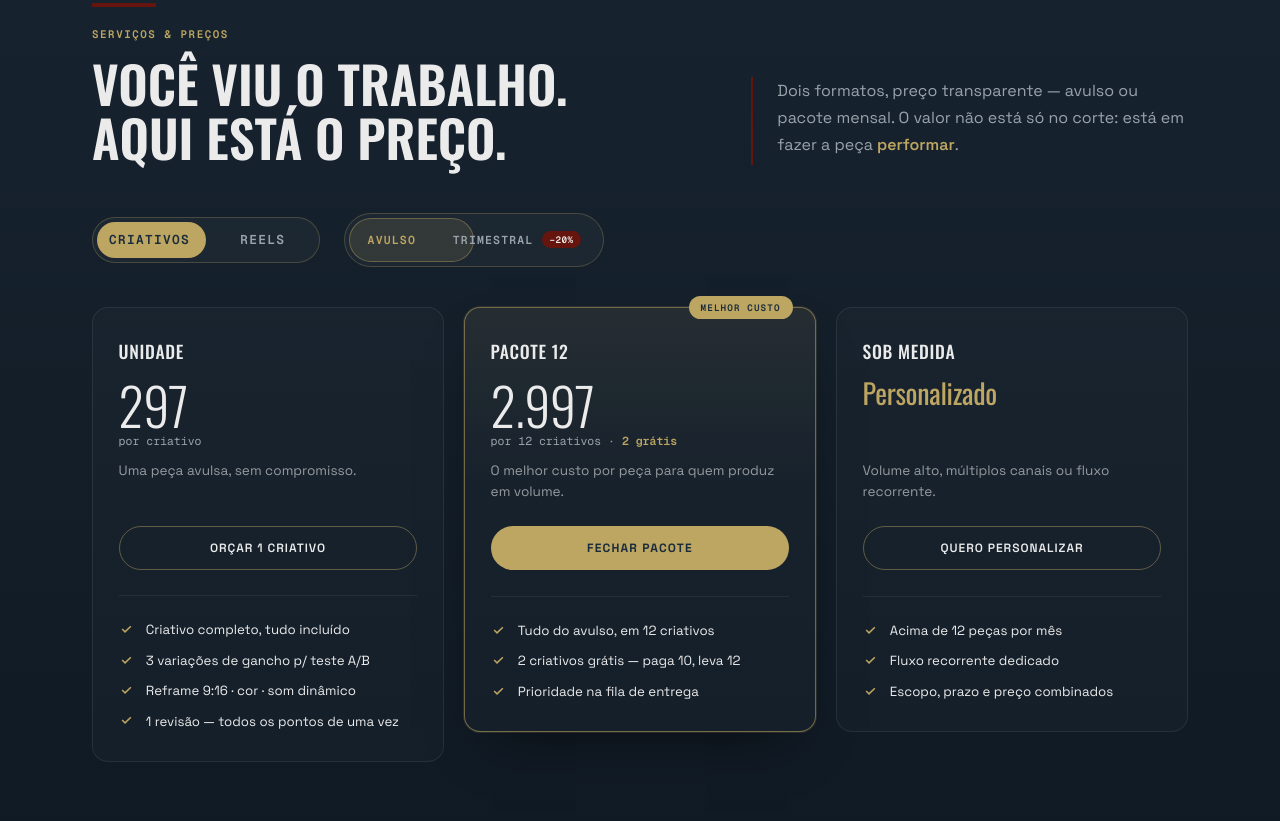
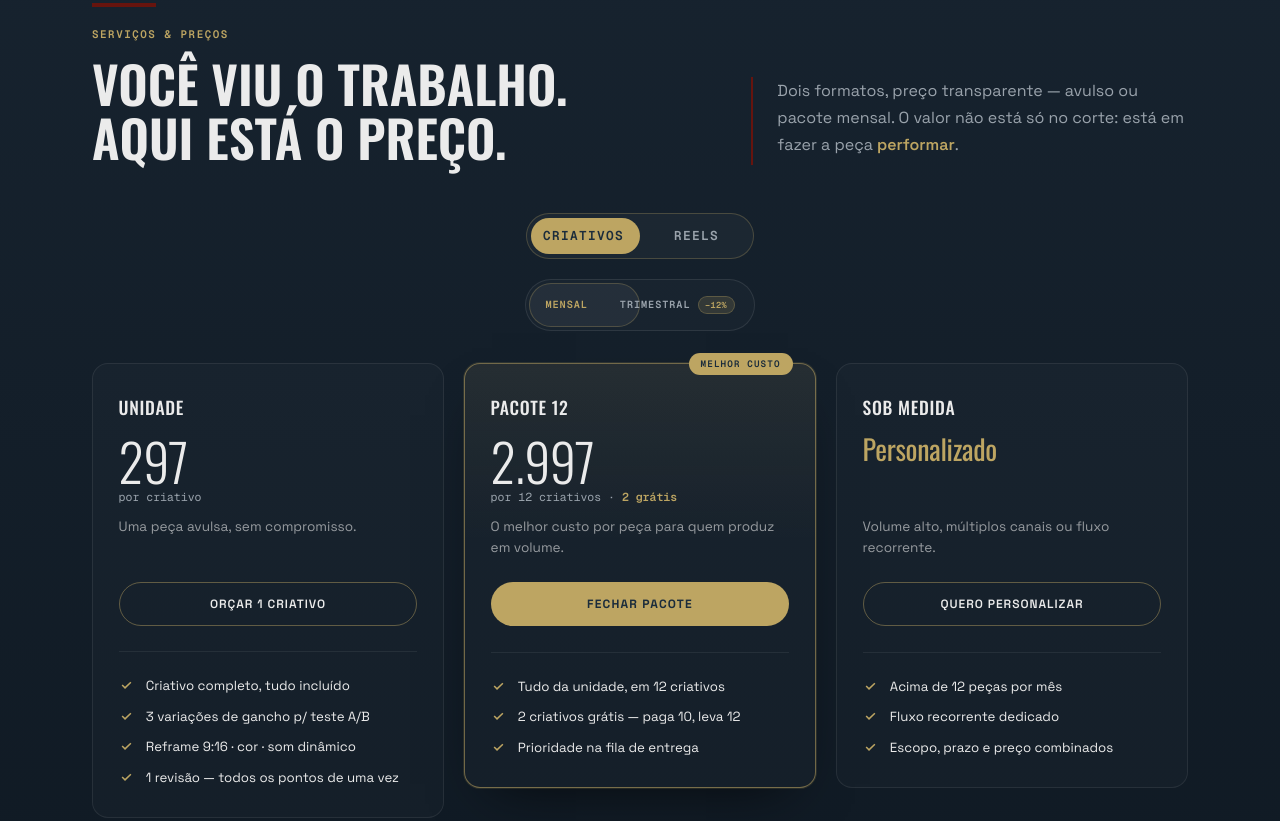
Before and after one commit to maikchan/portfolio, a website: page index.html in a window 1280 px wide. Shown: the part 2817-3638 px from the top of the page. Drawn offline with nearby package versions, Linux system fonts and the light colour scheme.

Commit message:
style(services): toggles centralizados (formato destacado, periodo discreto), Mensal/Trimestral -12%

```diff
--- a/index.html
+++ b/index.html
@@ -722,38 +722,39 @@
     .seg-btn[aria-selected="true"] { color: var(--c-navy); }
     .seg-btn:not([aria-selected="true"]):hover { color: var(--c-paper); }
 
-    /* ── Controles: toggle de formato + toggle de período ── */
-    .plan-controls {
-      display: flex; flex-wrap: wrap; align-items: center; gap: 1rem 1.5rem;
-      margin-bottom: 2.5rem;
-    }
-    .plan-controls .seg { margin-bottom: 0; }
+    /* ── Toggle de formato (Criativos / Reels) — centralizado, destacado ── */
+    .plan-format-toggle { display: flex; justify-content: center; margin-bottom: 1.25rem; }
+    .plan-format-toggle .seg { margin-bottom: 0; }
+
+    /* ── Toggle de período (Mensal / Trimestral) — discreto, centralizado ── */
+    .plan-billing-toggle { display: flex; justify-content: center; margin-bottom: 2rem; }
     .bill-seg {
       position: relative; isolation: isolate;
-      display: inline-flex; padding: 4px;
+      display: inline-flex; padding: 3px;
+      border: 1px solid rgba(235,235,235,0.1); border-radius: 9999px;
+      background: rgba(235,235,235,0.02);
+    }
+    .bill-thumb {
+      position: absolute; z-index: -1; top: 3px; bottom: 3px; left: 3px;
+      width: calc(50% - 3px);
+      background: rgba(235,235,235,0.06);
       border: 1px solid rgba(189,165,98,0.28); border-radius: 9999px;
-      background: rgba(235,235,235,0.03);
-    }
-    .bill-thumb {
-      position: absolute; z-index: -1; top: 4px; bottom: 4px; left: 4px;
-      width: calc(50% - 4px);
-      background: rgba(189,165,98,0.14);
-      border: 1px solid rgba(189,165,98,0.4); border-radius: 9999px;
       transition: transform 0.4s cubic-bezier(0.4,0,0.2,1);
     }
     .bill-seg[data-active="trimestral"] .bill-thumb { transform: translateX(100%); }
     .bill-btn {
-      display: inline-flex; align-items: center; justify-content: center; gap: 0.55rem;
-      min-height: 44px; padding: 0.6rem 1.15rem; background: none; border: none; cursor: pointer;
-      font-family: 'Geist Mono', monospace; font-size: 0.72rem; font-weight: 600;
-      letter-spacing: 0.1em; text-transform: uppercase; color: var(--c-paper-dim);
+      display: inline-flex; align-items: center; justify-content: center; gap: 0.45rem;
+      min-height: 44px; padding: 0.4rem 1rem; background: none; border: none; cursor: pointer;
+      font-family: 'Geist Mono', monospace; font-size: 0.64rem; font-weight: 600;
+      letter-spacing: 0.09em; text-transform: uppercase; color: var(--c-paper-dim);
       white-space: nowrap; transition: color 0.3s ease;
     }
     .bill-btn[aria-pressed="true"] { color: var(--c-brass); }
     .bill-btn:not([aria-pressed="true"]):hover { color: var(--c-paper); }
     .bill-off {
-      font-size: 0.58rem; padding: 0.15rem 0.45rem; border-radius: 9999px;
-      background: var(--c-oxblood); color: var(--c-paper); letter-spacing: 0.05em;
+      font-size: 0.54rem; padding: 0.12rem 0.4rem; border-radius: 9999px;
+      background: rgba(189,165,98,0.16); color: var(--c-brass);
+      border: 1px solid rgba(189,165,98,0.3); letter-spacing: 0.04em;
     }
 
     /* ── Grade de planos: 2 painéis empilhados (crossfade) ── */
@@ -833,9 +834,9 @@
     .plan-list-hl { color: var(--c-brass); font-weight: 500; }
 
     /* ── Estado de billing: mostra/oculta preço e linha extra ── */
-    #formats[data-billing="avulso"] [data-bill-show="trimestral"],
-    #formats[data-billing="trimestral"] [data-bill-show="avulso"],
-    #formats[data-billing="avulso"] [data-bill-only="trimestral"] { display: none; }
+    #formats[data-billing="mensal"] [data-bill-show="trimestral"],
+    #formats[data-billing="trimestral"] [data-bill-show="mensal"],
+    #formats[data-billing="mensal"] [data-bill-only="trimestral"] { display: none; }
     .service-details-body strong { color: rgba(235,235,235,0.82); font-weight: 600; }
 
     /* ── Focus visible ── */
@@ -1023,7 +1024,7 @@
       .wrap { padding: 0 1.25rem; }
       .hero-h1 { font-size: clamp(2rem, 10vw, 3rem); }
       .photo-grid { grid-template-columns: 1fr; }
-      .plan-controls { flex-direction: column; align-items: flex-start; gap: 0.85rem; }
+      .plan-billing-toggle { margin-bottom: 1.5rem; }
       .plans-grid { grid-template-columns: 1fr; gap: 1.5rem; max-width: 420px; }
       .plan-card { padding: 1.75rem 1.4rem; }
       .plan-card--featured { order: -1; }
@@ -1247,7 +1248,7 @@
 </section>
 
 <!-- ══ SERVIÇOS & PREÇOS ══════════════════ -->
-<section id="formats" data-billing="avulso">
+<section id="formats" data-billing="mensal">
   <div class="wrap">
     <div class="service-header reveal">
       <div class="service-header-l">
@@ -1262,7 +1263,7 @@
         </p>
       </div>
     </div>
-    <div class="plan-controls reveal">
+    <div class="plan-format-toggle reveal">
       <div class="seg" role="tablist" aria-label="Escolha o formato" data-active="criativos">
         <span class="seg-thumb" aria-hidden="true"></span>
         <button class="seg-btn" role="tab" id="tab-criativos" aria-controls="panel-criativos" aria-selected="true">
@@ -1272,10 +1273,13 @@
           <span class="seg-name">Reels</span>
         </button>
       </div>
-      <div class="bill-seg" data-active="avulso" role="group" aria-label="Período de contratação">
+    </div>
+
+    <div class="plan-billing-toggle reveal">
+      <div class="bill-seg" data-active="mensal" role="group" aria-label="Período de contratação">
         <span class="bill-thumb" aria-hidden="true"></span>
-        <button class="bill-btn" type="button" data-bill="avulso" aria-pressed="true">Avulso</button>
-        <button class="bill-btn" type="button" data-bill="trimestral" aria-pressed="false">Trimestral <span class="bill-off">−20%</span></button>
+        <button class="bill-btn" type="button" data-bill="mensal" aria-pressed="true">Mensal</button>
+        <button class="bill-btn" type="button" data-bill="trimestral" aria-pressed="false">Trimestral <span class="bill-off">−12%</span></button>
       </div>
     </div>
 
@@ -1304,17 +1308,17 @@
             <span class="plan-badge">Melhor custo</span>
             <h3 class="plan-name">Pacote 12</h3>
             <div class="plan-price">
-              <span class="plan-num" data-bill-show="avulso">2.997</span>
-              <span class="plan-num" data-bill-show="trimestral">2.398</span>
+              <span class="plan-num" data-bill-show="mensal">2.997</span>
+              <span class="plan-num" data-bill-show="trimestral">2.637</span>
               <span class="plan-unit">por 12 criativos · <strong>2 grátis</strong></span>
             </div>
             <p class="plan-desc">O melhor custo por peça para quem produz em volume.</p>
             <a class="btn-primary plan-cta" href="https://wa.me/5547996553649?text=Oi%20Maik%2C%20quero%20o%20pacote%20de%2012%20criativos." target="_blank" rel="noopener">Fechar pacote</a>
             <ul class="plan-list">
-              <li>Tudo do avulso, em 12 criativos</li>
+              <li>Tudo da unidade, em 12 criativos</li>
               <li>2 criativos grátis — paga 10, leva 12</li>
               <li>Prioridade na fila de entrega</li>
-              <li class="plan-list-hl" data-bill-only="trimestral">Trimestral: −20% no pacote</li>
+              <li class="plan-list-hl" data-bill-only="trimestral">Trimestral: −12% no pacote</li>
             </ul>
           </article>
 
@@ -1358,17 +1362,17 @@
             <span class="plan-badge">Melhor custo</span>
             <h3 class="plan-name">Pacote 12</h3>
             <div class="plan-price">
-              <span class="plan-num" data-bill-show="avulso">1.997</span>
-              <span class="plan-num" data-bill-show="trimestral">1.598</span>
+              <span class="plan-num" data-bill-show="mensal">1.997</span>
+              <span class="plan-num" data-bill-show="trimestral">1.757</span>
               <span class="plan-unit">por 12 reels · <strong>2 grátis</strong></span>
             </div>
             <p class="plan-desc">O melhor custo por reel para quem produz em volume.</p>
             <a class="btn-primary plan-cta" href="https://wa.me/5547996553649?text=Oi%20Maik%2C%20quero%20o%20pacote%20de%2012%20reels." target="_blank" rel="noopener">Fechar pacote</a>
             <ul class="plan-list">
-              <li>Tudo do avulso, em 12 reels</li>
+              <li>Tudo da unidade, em 12 reels</li>
               <li>2 reels grátis — paga 10, leva 12</li>
               <li>Prioridade na fila de entrega</li>
-              <li class="plan-list-hl" data-bill-only="trimestral">Trimestral: −20% no pacote</li>
+              <li class="plan-list-hl" data-bill-only="trimestral">Trimestral: −12% no pacote</li>
             </ul>
           </article>
 
```
